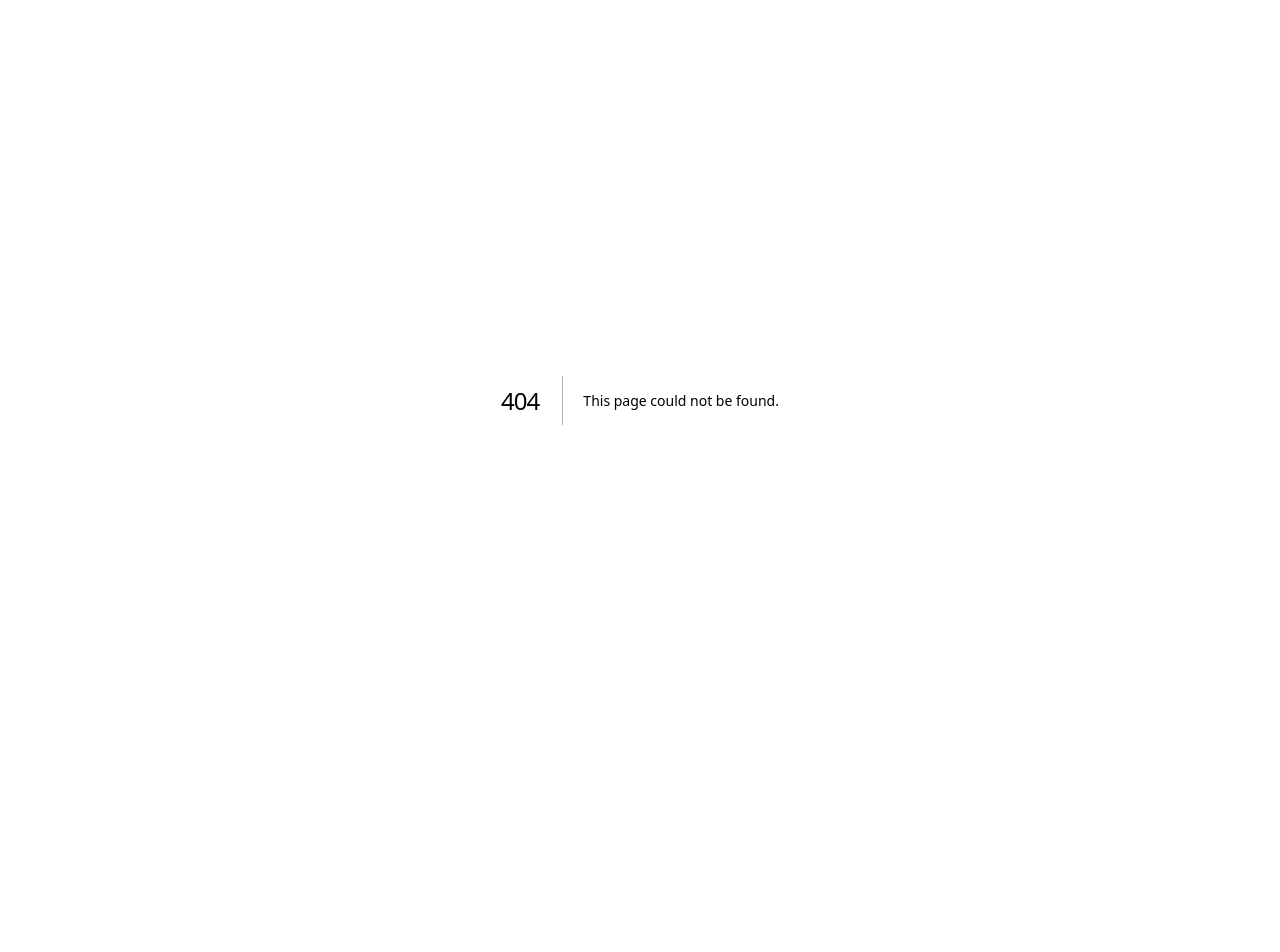
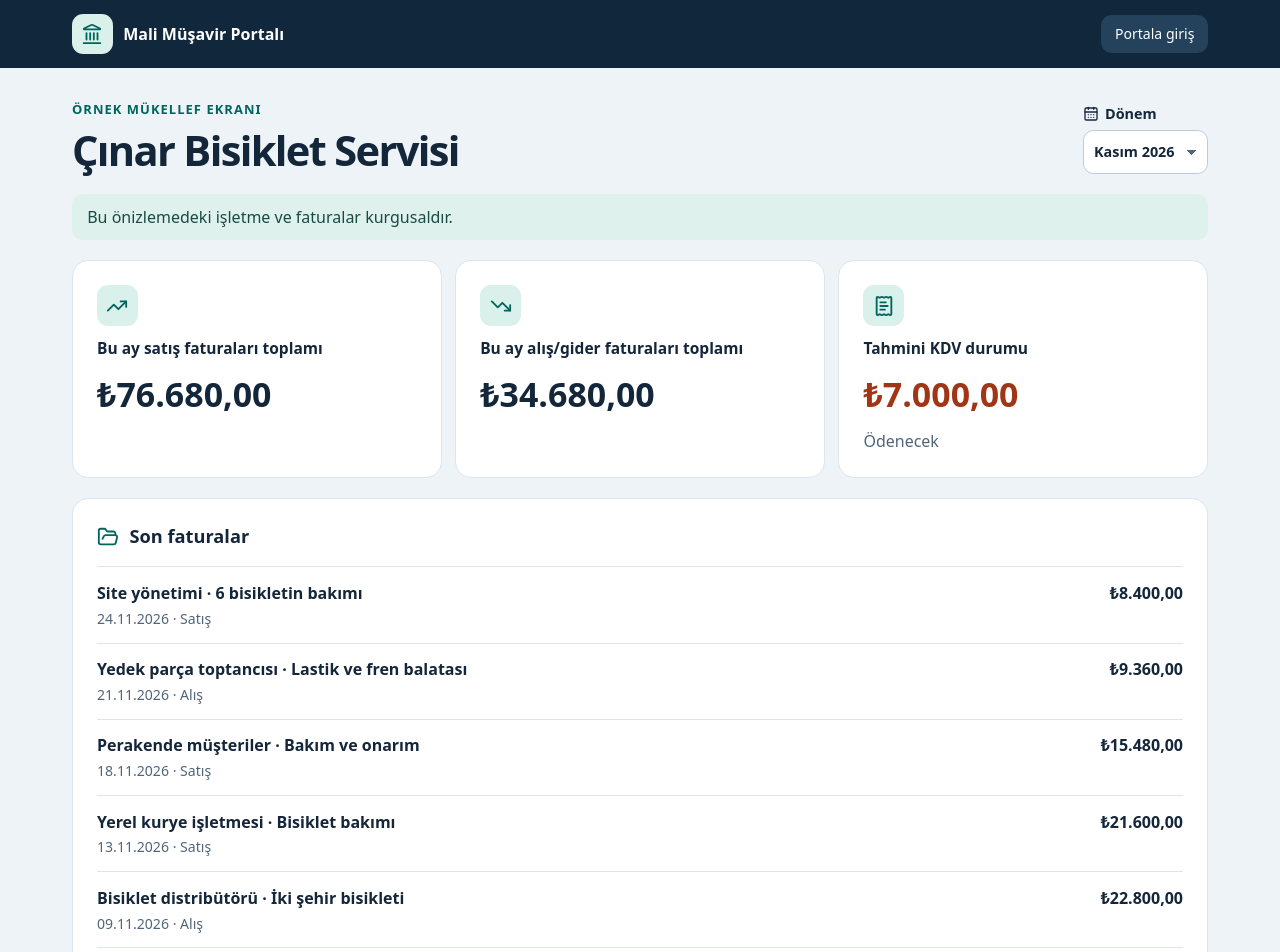
Before and after one commit to mkuslu21-png/mali-musavir-portali, a Next.js app: page /ornek in a window 1280 px wide. Before the commit this address had no page. Shown: the top 952 px of the page. Before the commit the page ends 800 px from the top, so only its background shows below. Built offline with nearby package versions, Linux system fonts and the light colour scheme.

Commit message:
Publish a realistic small-business client preview

```diff
--- /dev/null
+++ b/app/client-overview.tsx
@@ -0,0 +1,31 @@
+import { FolderOpen, ReceiptText, TrendingDown, TrendingUp } from "lucide-react";
+import { type Client, type Summary, type Invoice, currency, timestamp, vatStatus } from "../lib/portal";
+
+export default function ClientOverview({ client, summary, invoices }: { client: Client; summary?: Summary; invoices: Invoice[] }) {
+  const vat = summary?.estimated_vat;
+  const cards = [
+    { label: "Bu ay satış faturaları toplamı", amount: summary?.sales, Icon: TrendingUp },
+    { label: "Bu ay alış/gider faturaları toplamı", amount: summary?.purchases, Icon: TrendingDown },
+    { label: "Tahmini KDV durumu", amount: vat === undefined ? undefined : Math.abs(vat), Icon: ReceiptText },
+  ];
+  return <>
+    <div className="cards">{cards.map(({ label, amount, Icon }, index) => <section className="panel metric" key={label}>
+      <span className="tile"><Icon size={22} /></span><h2>{label}</h2>
+      <strong className={index === 2 && vat ? (vat > 0 ? "due" : "credit") : ""}>
+        {amount === undefined ? "—" : currency(amount)}
+      </strong>
+      {index === 2 && <span className="muted">{vat === undefined ? "Bu dönemde kayıt yok" : vatStatus(vat)}</span>}
+    </section>)}</div>
+    <section className="panel"><h2><FolderOpen size={22} /> Son faturalar</h2>
+      {invoices.length ? <ul className="invoice-list">{invoices.map((invoice) => <li key={invoice.id}>
+        <div><strong>{invoice.company}</strong><span className="cell-note">
+          {invoice.issued_on.split("-").reverse().join(".")} · {invoice.direction === "sale" ? "Satış" : "Alış"}
+        </span></div><strong>{currency(invoice.amount)}</strong>
+      </li>)}</ul> : <p className="muted">Bu dönemde gösterilecek fatura yok.</p>}
+    </section>
+    <footer className="notice">
+      <p><strong>Mali Müşavir Tarafından Son Güncelleme:</strong> {timestamp(client.last_data_at)}</p>
+      <p>Bu veriler sisteme yüklenen kayıtlara dayalı ön bilgilendirmedir; kesin vergi tutarları resmi beyanname ile netleşir.</p>
+    </footer>
+  </>;
+}
--- a/app/globals.css
+++ b/app/globals.css
@@ -78,3 +78,6 @@ td, th { padding: .8rem .7rem; border-bottom: 1px solid var(--line); }
 .portal-nav button[aria-pressed="true"] { background: var(--brand); color: #fff; border-color: var(--brand); }
 .preview-controls { display: grid; gap: .8rem; }
 .preview-controls label { max-width: 28rem; }
+.text-link { color: var(--brand); text-align: center; text-decoration: underline; text-underline-offset: .18em; }
+.demo-link { padding: .55rem .85rem; border-radius: .65rem; white-space: nowrap; }
+.demo-note { padding: .7rem .95rem; background: #dff1ed; color: #174b43; border-radius: .65rem; }
--- /dev/null
+++ b/app/ornek/page.tsx
@@ -0,0 +1,67 @@
+"use client";
+
+import { useState } from "react";
+import Link from "next/link";
+import { CalendarDays, Landmark } from "lucide-react";
+import type { Client, Invoice } from "../../lib/portal";
+import ClientOverview from "../client-overview";
+
+const workshop: Client = {
+  id: "example-workshop",
+  company: "Çınar Bisiklet Servisi",
+  user_id: null,
+  tax_number: "",
+  phone: "",
+  last_data_at: "2026-11-24T16:15:00+03:00",
+};
+
+type ExampleInvoice = Invoice & { vat: number };
+const invoices: ExampleInvoice[] = [
+  { id: 12, issued_on: "2026-11-24", company: "Site yönetimi · 6 bisikletin bakımı", direction: "sale", amount: 8400, vat: 1400 },
+  { id: 11, issued_on: "2026-11-21", company: "Yedek parça toptancısı · Lastik ve fren balatası", direction: "purchase", amount: 9360, vat: 1560 },
+  { id: 10, issued_on: "2026-11-18", company: "Perakende müşteriler · Bakım ve onarım", direction: "sale", amount: 15480, vat: 2580 },
+  { id: 9, issued_on: "2026-11-13", company: "Yerel kurye işletmesi · Bisiklet bakımı", direction: "sale", amount: 21600, vat: 3600 },
+  { id: 8, issued_on: "2026-11-09", company: "Bisiklet distribütörü · İki şehir bisikleti", direction: "purchase", amount: 22800, vat: 3800 },
+  { id: 7, issued_on: "2026-11-06", company: "Perakende müşteriler · Bisiklet ve aksesuar", direction: "sale", amount: 31200, vat: 5200 },
+  { id: 6, issued_on: "2026-11-03", company: "Sarf malzemesi tedarikçisi · Yağ ve temizlik seti", direction: "purchase", amount: 2520, vat: 420 },
+  { id: 5, issued_on: "2026-10-29", company: "Perakende müşteriler · Servis ve aksesuar", direction: "sale", amount: 12360, vat: 2060 },
+  { id: 4, issued_on: "2026-10-23", company: "Bisiklet distribütörü · Kış sezonu stok alımı", direction: "purchase", amount: 37800, vat: 6300 },
+  { id: 3, issued_on: "2026-10-16", company: "Yerel kurye işletmesi · Bisiklet bakımı", direction: "sale", amount: 16800, vat: 2800 },
+  { id: 2, issued_on: "2026-10-12", company: "Yedek parça toptancısı · Zincir ve vites seti", direction: "purchase", amount: 7800, vat: 1300 },
+  { id: 1, issued_on: "2026-10-05", company: "Perakende müşteriler · Lastik değişimi", direction: "sale", amount: 5640, vat: 940 },
+];
+
+export default function ExamplePortal() {
+  const [month, setMonth] = useState("2026-11");
+  const periodInvoices = invoices.filter((invoice) => invoice.issued_on.startsWith(month));
+  const sales = periodInvoices.filter((invoice) => invoice.direction === "sale");
+  const purchases = periodInvoices.filter((invoice) => invoice.direction === "purchase");
+  const salesVat = sales.reduce((total, invoice) => total + invoice.vat, 0);
+  const purchaseVat = purchases.reduce((total, invoice) => total + invoice.vat, 0);
+  const summary = {
+    client_id: workshop.id,
+    sales: sales.reduce((total, invoice) => total + invoice.amount, 0),
+    purchases: purchases.reduce((total, invoice) => total + invoice.amount, 0),
+    estimated_vat: salesVat - purchaseVat,
+  };
+
+  return <>
+    <header className="topbar"><div className="shell topbar-content">
+      <div className="brand"><span className="brand-icon"><Landmark size={22} /></span><span>Mali Müşavir Portalı</span></div>
+      <Link className="quiet demo-link" href="/">Portala giriş</Link>
+    </div></header>
+    <main className="shell main">
+      <div className="page-heading">
+        <div><p className="eyebrow">ÖRNEK MÜKELLEF EKRANI</p><h1>{workshop.company}</h1></div>
+        <label className="period"><span><CalendarDays size={16} /> Dönem</span>
+          <select value={month} onChange={(event) => setMonth(event.target.value)}>
+            <option value="2026-11">Kasım 2026</option>
+            <option value="2026-10">Ekim 2026</option>
+          </select>
+        </label>
+      </div>
+      <p className="demo-note">Bu önizlemedeki işletme ve faturalar kurgusaldır.</p>
+      <ClientOverview client={workshop} summary={summary} invoices={periodInvoices} />
+    </main>
+  </>;
+}
--- a/app/page.tsx
+++ b/app/page.tsx
@@ -1,9 +1,12 @@
 "use client";
 
 import { type FormEvent, useEffect, useRef, useState } from "react";
-import { Building2, CalendarDays, FileSpreadsheet, FolderOpen, Landmark, LogOut, ReceiptText, TrendingDown, TrendingUp, Users, UploadCloud } from "lucide-react";
+import Link from "next/link";
+import { Building2, CalendarDays, FileSpreadsheet, Landmark, LogOut, ReceiptText, Users, UploadCloud } from "lucide-react";
 import type { Session } from "@supabase/supabase-js";
-import { type Client, type Summary, type Invoice, type Role, supabase, currency, currentMonth, timestamp, vatStatus } from "../lib/portal";
+import { type Client, type Summary, type Invoice, type Role, currency, currentMonth, timestamp, vatStatus } from "../lib/portal";
+import { supabase } from "../lib/supabase";
+import ClientOverview from "./client-overview";
 import { emptyMapping, fields, type Mapping, readImport, mapInvoices } from "../lib/import";
 
 export default function Portal() {
@@ -96,6 +99,7 @@ export default function Portal() {
           <label>E-posta<input name="email" type="email" autoComplete="username" required /></label>
           <label>Şifre<input name="password" type="password" autoComplete="current-password" required /></label>
           <button disabled={authBusy}>{authBusy ? "Giriş yapılıyor…" : "Giriş yap"}</button>
+          <Link className="text-link" href="/ornek">Örnek mükellef ekranını aç</Link>
         </form>
       </section> : role ? <Dashboard key={userId} role={role} /> :
       <section className="panel stack">
@@ -331,32 +335,3 @@ function ImportForm({ refresh }: { refresh: () => void }) {
     </form>
   </section>;
 }
-
-function ClientOverview({ client, summary, invoices }: { client: Client; summary?: Summary; invoices: Invoice[] }) {
-  const vat = summary?.estimated_vat;
-  const cards = [
-    { label: "Bu ay satış faturaları toplamı", amount: summary?.sales, Icon: TrendingUp },
-    { label: "Bu ay alış/gider faturaları toplamı", amount: summary?.purchases, Icon: TrendingDown },
-    { label: "Tahmini KDV durumu", amount: vat === undefined ? undefined : Math.abs(vat), Icon: ReceiptText },
-  ];
-  return <>
-    <div className="cards">{cards.map(({ label, amount, Icon }, index) => <section className="panel metric" key={label}>
-      <span className="tile"><Icon size={22} /></span><h2>{label}</h2>
-      <strong className={index === 2 && vat ? (vat > 0 ? "due" : "credit") : ""}>
-        {amount === undefined ? "—" : currency(amount)}
-      </strong>
-      {index === 2 && <span className="muted">{vat === undefined ? "Bu dönemde kayıt yok" : vatStatus(vat)}</span>}
-    </section>)}</div>
-    <section className="panel"><h2><FolderOpen size={22} /> Son faturalar</h2>
-      {invoices.length ? <ul className="invoice-list">{invoices.map((invoice) => <li key={invoice.id}>
-        <div><strong>{invoice.company}</strong><span className="cell-note">
-          {invoice.issued_on.split("-").reverse().join(".")} · {invoice.direction === "sale" ? "Satış" : "Alış"}
-        </span></div><strong>{currency(invoice.amount)}</strong>
-      </li>)}</ul> : <p className="muted">Bu dönemde gösterilecek fatura yok.</p>}
-    </section>
-    <footer className="notice">
-      <p><strong>Mali Müşavir Tarafından Son Güncelleme:</strong> {timestamp(client.last_data_at)}</p>
-      <p>Bu veriler sisteme yüklenen kayıtlara dayalı ön bilgilendirmedir; kesin vergi tutarları resmi beyanname ile netleşir.</p>
-    </footer>
-  </>;
-}
--- a/lib/portal.ts
+++ b/lib/portal.ts
@@ -1,32 +1,3 @@
-import { createClient } from "@supabase/supabase-js";
-
-function projectUrl(value: string | undefined) {
-  const url = value?.trim();
-  if (!url || !/^https?:\/\//i.test(url)) return null;
-
-  try {
-    const parsed = new URL(url);
-    return parsed.username || parsed.password || parsed.search || parsed.hash ? null : parsed.href;
-  } catch {
-    return null;
-  }
-}
-
-const url = projectUrl(process.env.NEXT_PUBLIC_SUPABASE_URL);
-const key = process.env.NEXT_PUBLIC_SUPABASE_ANON_KEY?.trim();
-// Production defaults identify this portal's Supabase project. This publishable
-// key is intended for browsers; database access is enforced by Supabase RLS.
-const productionProject = {
-  url: "https://rmqrjhgutqcqttixyfqs.supabase.co",
-  key: "sb_publishable_auyVpe4BrTcCsYWhiilLXw_ehyN2JsP",
-};
-
-const connection = url && key ? { url, key }
-  : process.env.NODE_ENV === "production" ? productionProject
-  : null;
-
-export const supabase = connection ? createClient(connection.url, connection.key) : null;
-
 export type Role = "advisor" | "client";
 export type Client = {
   id: string;
--- /dev/null
+++ b/lib/supabase.ts
@@ -0,0 +1,28 @@
+import { createClient } from "@supabase/supabase-js";
+
+function projectUrl(value: string | undefined) {
+  const url = value?.trim();
+  if (!url || !/^https?:\/\//i.test(url)) return null;
+
+  try {
+    const parsed = new URL(url);
+    return parsed.username || parsed.password || parsed.search || parsed.hash ? null : parsed.href;
+  } catch {
+    return null;
+  }
+}
+
+const url = projectUrl(process.env.NEXT_PUBLIC_SUPABASE_URL);
+const key = process.env.NEXT_PUBLIC_SUPABASE_ANON_KEY?.trim();
+// Production defaults identify this portal's Supabase project. This publishable
+// key is intended for browsers; database access is enforced by Supabase RLS.
+const productionProject = {
+  url: "https://rmqrjhgutqcqttixyfqs.supabase.co",
+  key: "sb_publishable_auyVpe4BrTcCsYWhiilLXw_ehyN2JsP",
+};
+
+const connection = url && key ? { url, key }
+  : process.env.NODE_ENV === "production" ? productionProject
+  : null;
+
+export const supabase = connection ? createClient(connection.url, connection.key) : null;
```
